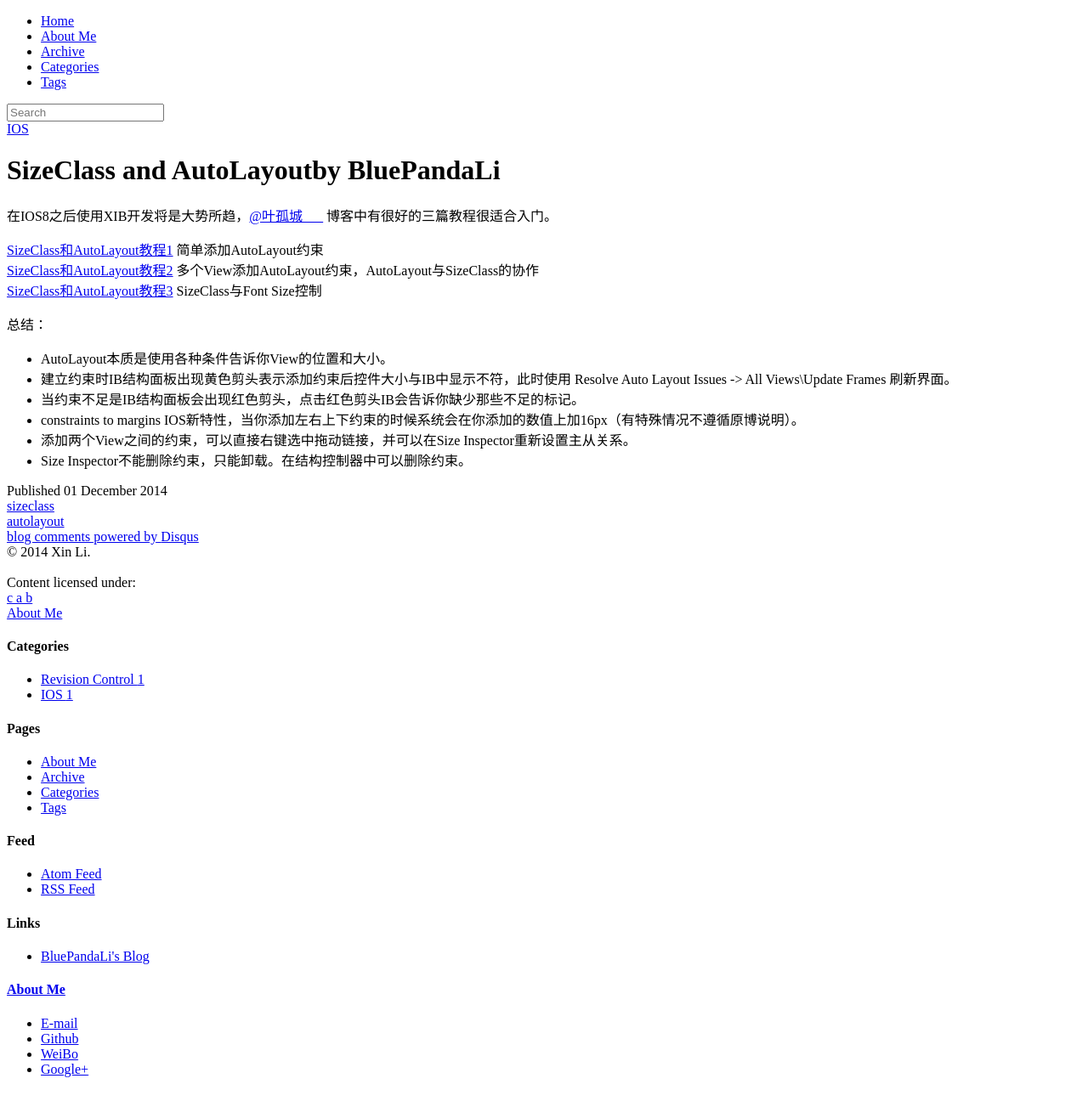
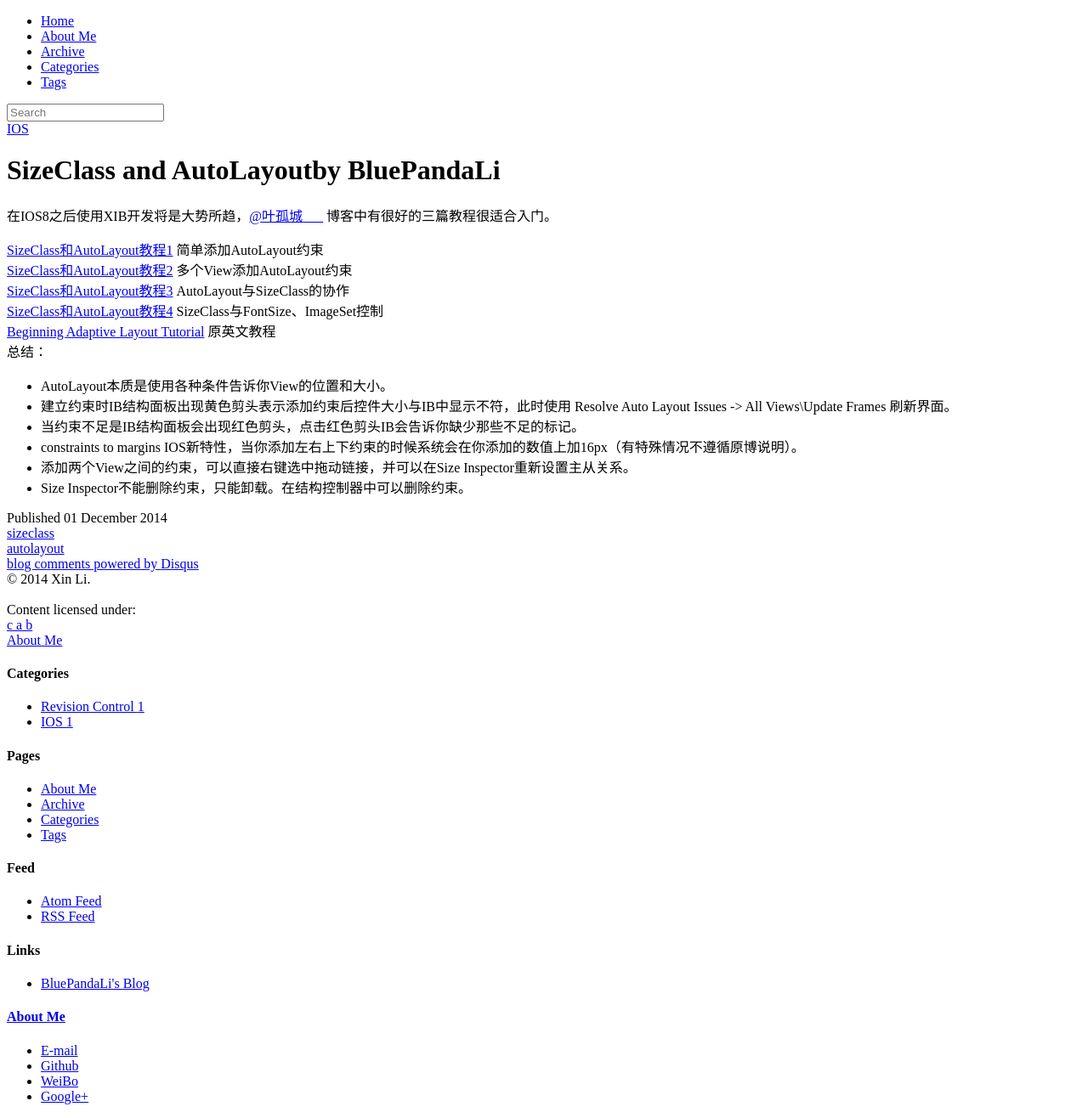
Before and after one commit to BluePandaLi/bluepandali.github.com, a Jekyll site: the page built from _posts/2014-12-1-Sizeclsss-and-AutoLayout.md, in a window 1280 px wide. Shown: the whole page at 85% size. Built offline with Jekyll 4.4.1, drawn with Linux system fonts in a browser that asks for light colours; nearby versions of some CDN libraries; library files that are not in the unit come from our copies; comment, search, counter and statistics services are not loaded; before the commit the page ends 1284 px from its top, so only the background shows below that.

Commit message:
Add the link of Lesson4 .

```diff
--- a/_posts/2014-12-1-Sizeclsss-and-AutoLayout.md
+++ b/_posts/2014-12-1-Sizeclsss-and-AutoLayout.md
@@ -8,9 +8,10 @@ tags: [sizeclass,autolayout]
 在IOS8之后使用XIB开发将是大势所趋，[@叶孤城___](http://www.jianshu.com/users/b82d2721ba07/latest_articles) 博客中有很好的三篇教程很适合入门。
 
 [SizeClass和AutoLayout教程1](http://www.jianshu.com/p/bd071f9a558d) 简单添加AutoLayout约束
-[SizeClass和AutoLayout教程2](http://www.jianshu.com/p/a4cf3db81c0b) 多个View添加AutoLayout约束，AutoLayout与SizeClass的协作
-[SizeClass和AutoLayout教程3](http://www.jianshu.com/p/3d6b2341fd83) SizeClass与Font Size控制
-
+[SizeClass和AutoLayout教程2](http://www.jianshu.com/p/a4cf3db81c0b) 多个View添加AutoLayout约束
+[SizeClass和AutoLayout教程3](http://www.jianshu.com/p/3d6b2341fd83) AutoLayout与SizeClass的协作
+[SizeClass和AutoLayout教程4](http://www.jianshu.com/p/e72e957497b3) SizeClass与FontSize、ImageSet控制
+[Beginning Adaptive Layout Tutorial](http://www.raywenderlich.com/83276/beginning-adaptive-layout-tutorial) 原英文教程
 总结：
 
 *	AutoLayout本质是使用各种条件告诉你View的位置和大小。
```
